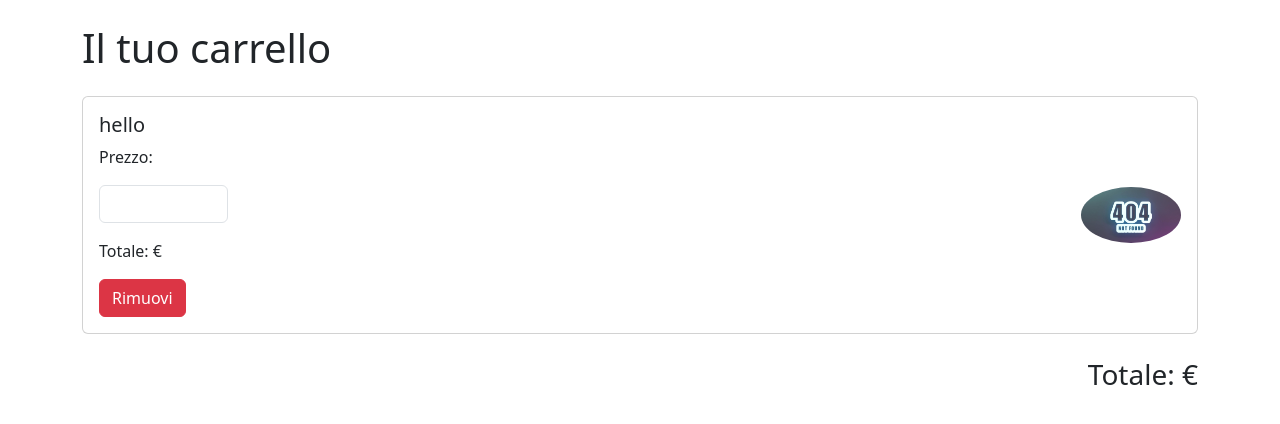
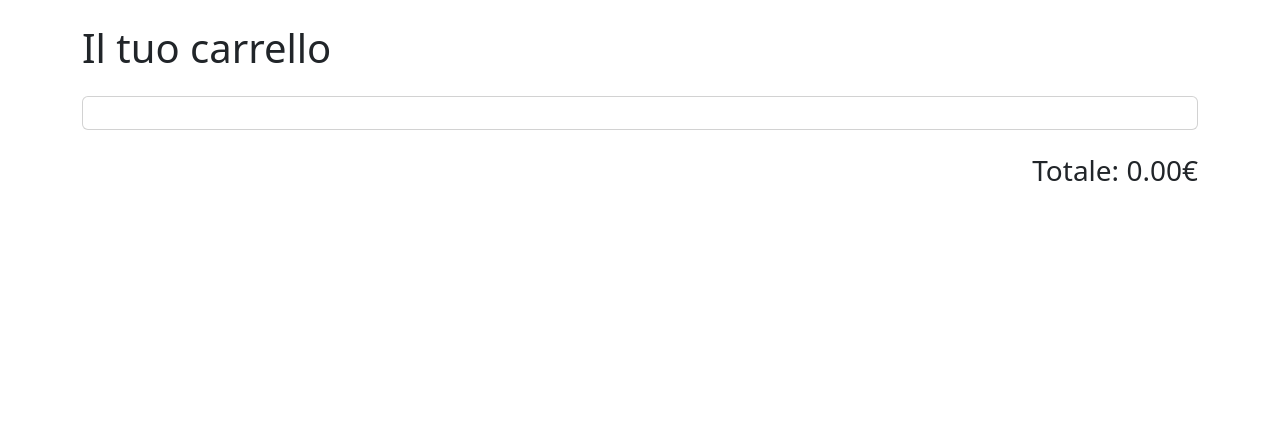
Before and after one commit to Denis-Turbatu/vite-vue-deliveboo, a Vue app: page /cart in a window 1280 px wide. Shown: the top 424 px of the page. Built offline with nearby package versions, Linux system fonts and the light colour scheme.

Commit message:
feat: retrieve data and made cart works

```diff
--- a/src/pages/CartPage.vue
+++ b/src/pages/CartPage.vue
@@ -1,5 +1,32 @@
 <script>
-export default {};
+export default {
+  data() {
+    return {
+      cartObject: []
+    };
+  },
+  methods: {
+    getProductPrice(price, quantity) {
+      return parseFloat(price * quantity).toFixed(2);
+    },
+    getOrderPrice() {
+      let totalPrice = 0;
+
+      for (const productKey in this.cartObject) {
+        const product = this.cartObject[productKey];
+        if (typeof product === "object" && product !== null) {
+          totalPrice += parseFloat(product.price) * parseInt(product.quantity);
+        }
+      }
+
+      return totalPrice.toFixed(2);
+    }
+  },
+  created() {
+    this.cartObject = JSON.parse(localStorage.getItem("cartProducts"));
+    console.log(this.cartObject);
+  }
+};
 </script>
 <template>
   <div class="container">
@@ -10,27 +37,55 @@ export default {};
           <div
             class="card mb-4 p-3 d-flex flex-row align-items-center justify-content-between"
           >
-            <div class="flex-grow-1 d-flex align-items-center">
-              <div class="info me-3">
-                <h5 class="card-title">hello</h5>
+            <div class="flex-grow-1 d-flex flex-column">
+              <div
+                class="info border border-1 my-2 w-50 rounded me-3 d-flex align-items-center"
+                v-for="curCartProd in this.cartObject"
+              >
+                <div class="ms-3 me-5">
+                  <span>
+                    {{
+                      getProductPrice(curCartProd.price, curCartProd.quantity)
+                    }}
+                  </span>
+                </div>
+                <div
+                  class="ms-1 d-flex align-items-center justify-content-between flex-grow-1"
+                >
+                  <section class="ms-2">
+                    <h6 class="fw-semibold mt-2 mb-2">
+                      {{ curCartProd.name }}
+                    </h6>
+                    <p class="m-0 mb-1">
+                      {{ curCartProd.description }}
+                    </p>
+                  </section>
+                  <div class="me-3">
+                    <span> {{ curCartProd.quantity }}x </span>
+                  </div>
+                </div>
+                <!-- <h5 class="card-title">hello</h5>
                 <p class="card-text">Prezzo:</p>
                 <div class="input-group mb-3 w-50">
                   <input type="number" class="form-control" min="1" />
                 </div>
                 <p class="card-text">Totale: €</p>
-                <button class="btn btn-danger">Rimuovi</button>
+                <button class="btn btn-danger">Rimuovi</button> -->
               </div>
             </div>
-            <img
+            <!-- <img
               src="../assets/img/img_prova.jpg"
               class="card-img-right rounded-circle"
               alt=""
               style="width: auto; max-width: 100px"
-            />
+            /> -->
           </div>
         </div>
         <div class="col-12 text-end">
-          <h3>Totale: €</h3>
+          <h3>
+            Totale: <span>{{ getOrderPrice() }}</span
+            >€
+          </h3>
         </div>
       </div>
     </div>
--- a/src/pages/RestaurantPage.vue
+++ b/src/pages/RestaurantPage.vue
@@ -6,7 +6,7 @@
         data() {
             return {
                 restaurant: [],
-                selectedDishes: {},
+                selectedDishes: [],
                 store
             };
         },
@@ -25,24 +25,35 @@
                     });
             },
             goToCartPage() {
+                // evitare che il click attivi cose secondarie
                 event.preventDefault();
 
-                const selectedDishes = {};
+                // struttura per i dati + estrazione dati
+                const selectedDishes = [];
                 const inputs = document.querySelectorAll("input.ms-cart-prod");
 
+                // creazione struttura dati
                 inputs.forEach((curProd) => {
                     const quantity = parseInt(curProd.value);
 
                     if (quantity > 0) {
                         selectedDishes[curProd.id] = {
+                            name: this.restaurant.dishes[curProd.id].name,
+                            description: this.restaurant.dishes[curProd.id].description,
+                            price: this.restaurant.dishes[curProd.id].price,
                             quantity,
-                            name: this.restaurant.dishes[curProd.id].name,
                         };
                     }
                 });
 
+                // assegnazione alla variabile vue
                 this.selectedDishes = selectedDishes;
-                console.log(this.selectedDishes);
+
+                // passaggio alla pagina CartPage.vue con i dati in formato JSON
+                localStorage.setItem("cartProducts", JSON.stringify(this.selectedDishes))
+                this.$router.push({
+                    name: 'cart',
+                });
             },
         },
     };
@@ -69,19 +80,36 @@
         <!-- contenitore menu -->
         <div class="row">
             <!-- form per selezionare i piatti desiderati -->
-            <form class="w-50" @submit.prevent="goToCartPage">
+            <form class="w-75" @submit.prevent="goToCartPage">
                 <!-- card per ogni piatto -->
                 <div class="card ms-prod my-3 w-100 d-flex flex-row align-items-center justify-content-between"
                     v-for="(dish, index) in this.restaurant.dishes">
                     <!-- nome piatto -->
-                    <h3>{{ dish.name }}</h3>
+                    <div class="d-flex justify-content-between flex-grow-1 align-items-center p-2">
+                        <div class="ms-1 d-flex align-items-center">
+                            <img :src="`${dish.thumb}`" class="ms-img-product rounded" alt="">
+                            <section class="ms-2">
+                                <h6 class="fw-semibold mt-2 mb-2">
+                                    {{ dish.name }}
+                                </h6>
+                                <p class="m-0 mb-1">
+                                    {{ dish.description }}
+                                </p>
+                            </section>
+                        </div>
+                        <div class="me-3">
+                            <span>
+                                {{ dish.price }}
+                            </span>
+                        </div>
+                    </div>
                     <!-- contenitore + input quantità -->
                     <span class="d-flex justify-content-between">
                         <input type="number" min="0" value="0" class="ms-cart-prod" :id="index">
                     </span>
                 </div>
 
-                <button type="submit">Vai al carrello</button>
+                <button type="submit" class="btn btn-success">Vai al carrello</button>
             </form>
         </div>
     </div>
@@ -100,5 +128,11 @@
         border: solid 2px orange;
         padding: 5px 6px;
         margin-inline: 5px;
+        width: 200px;
+    }
+
+    .ms-img-product{
+        width: 70px;
+        height: 70px;
     }
 </style>
```
